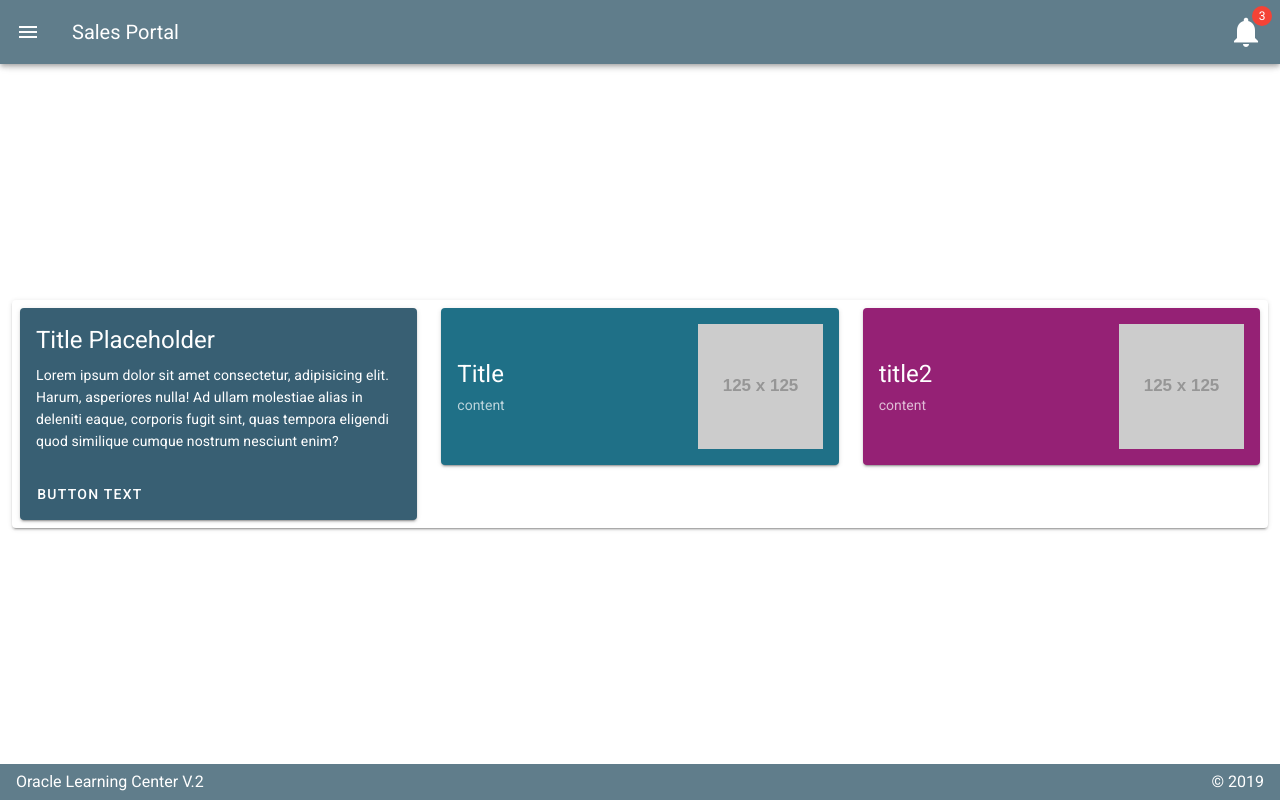
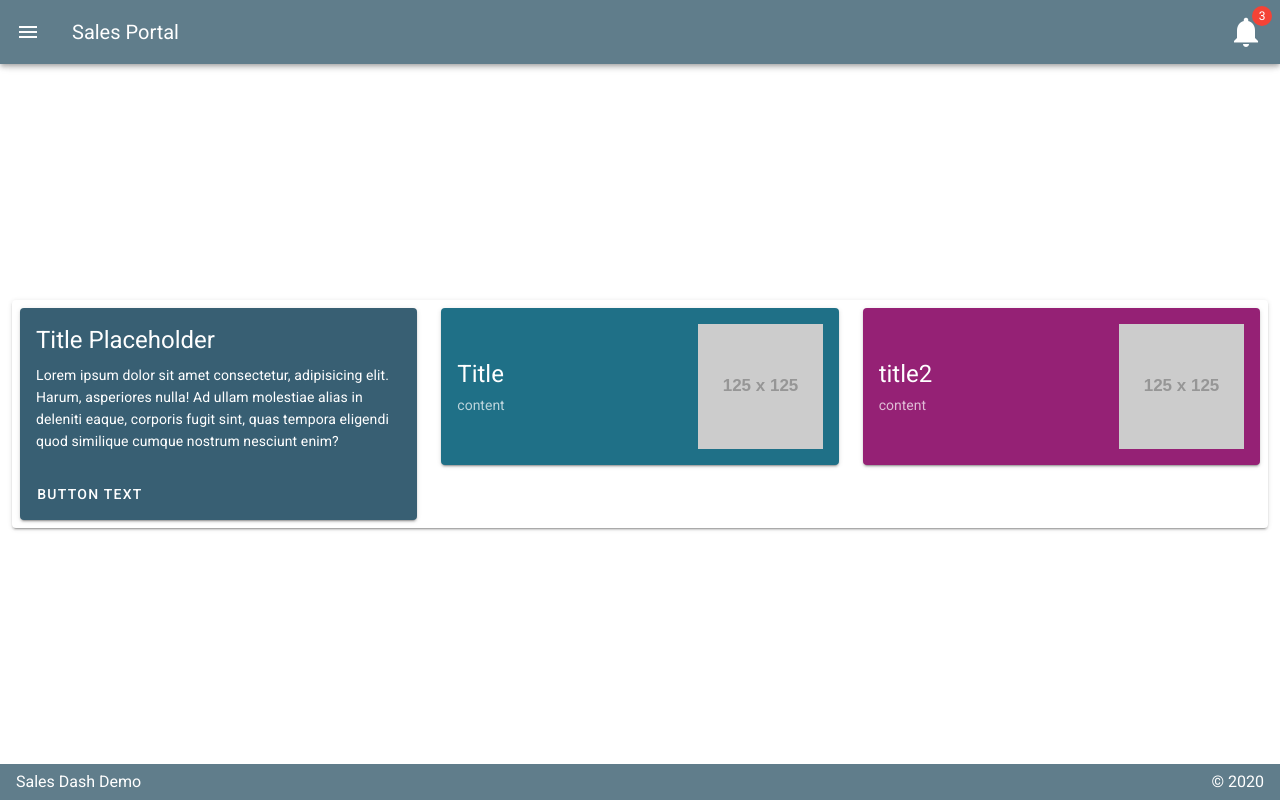
Before and after one commit to theronj60/salesManageDashboard, a Vue app: page /dashboard in a window 1280 px wide. Built offline with nearby package versions, Linux system fonts and the light colour scheme.

Commit message:
updated title info

```diff
--- a/public/index.html
+++ b/public/index.html
@@ -5,7 +5,7 @@
     <meta http-equiv="X-UA-Compatible" content="IE=edge">
     <meta name="viewport" content="width=device-width,initial-scale=1.0">
     <link rel="icon" href="<%= BASE_URL %>favicon.ico">
-    <title>Oracle V.2 Sales</title>
+    <title>Sales Dash Demo</title>
     <link rel="stylesheet" href="https://fonts.googleapis.com/css?family=Roboto:100,300,400,500,700,900">
     <link rel="stylesheet" href="https://cdn.jsdelivr.net/npm/@mdi/font@latest/css/materialdesignicons.min.css">
     <link rel="stylesheet" href="https://fonts.googleapis.com/icon?family=Material+Icons">
--- a/src/views/Dashboard.vue
+++ b/src/views/Dashboard.vue
@@ -1,6 +1,6 @@
 <template>
 <v-app id="inspire">
-     <v-navigation-drawer v-model="drawerRight" app clipped left>
+    <v-navigation-drawer v-model="drawerRight" app clipped left>
         <Nav />
         <template v-slot:append>
             <div class="pa-2">
@@ -62,9 +62,9 @@
     </v-content>
 
     <v-footer app color="blue-grey" class="white--text">
-        <span>Oracle Learning Center V.2</span>
+        <span>Sales Dash Demo</span>
         <v-spacer></v-spacer>
-        <span>&copy; 2019</span>
+        <span>&copy; 2020</span>
     </v-footer>
 
 </v-app>
--- a/src/views/Dashboard/AddClient.vue
+++ b/src/views/Dashboard/AddClient.vue
@@ -251,7 +251,7 @@
     export default {
     data () {
         return {
-        e1: 2,
+        e1: 1,
         valid: false,
         // Client Info
         firstname: '',
```
Lines whose indentation alone changed are shown as unchanged.
